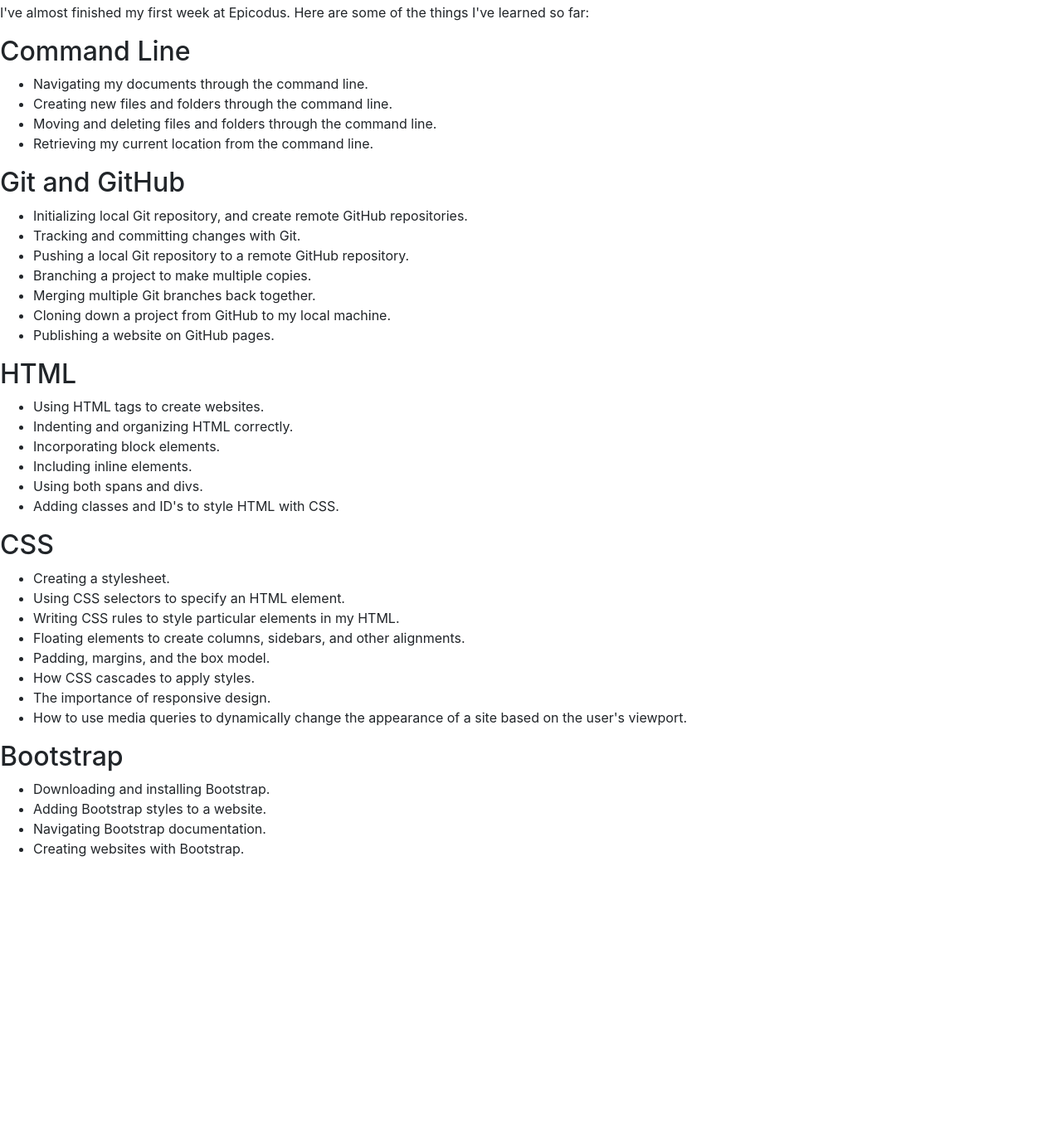
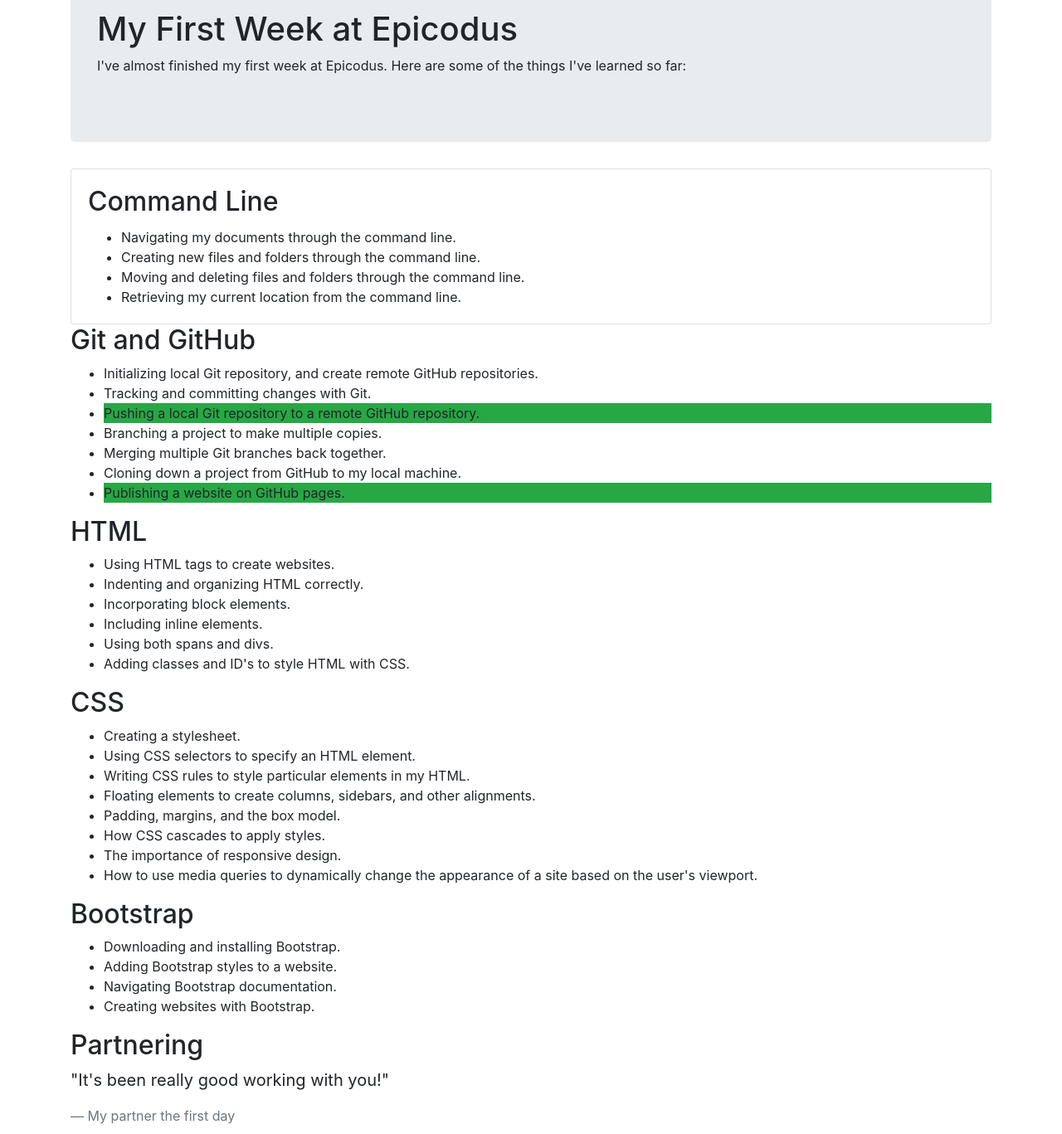
Before and after one commit to jeffchiudev/week-in-review, a plain HTML site: page index.html in a window 1280 px wide. Shown: the part 53-1420 px from the top of the page at 83% size. Before the commit the page ends 1104 px from the top, so only its background shows below. Drawn offline with Linux system fonts and the light colour scheme.

Commit message:
added multiple bootstrap.css elements

```diff
--- a/index.html
+++ b/index.html
@@ -1,30 +1,39 @@
 <!DOCTYPE html>
 <html lang="en-US">
+
 <head>
   <title>My First Week @ Epicodus</title>
   <link href="css/bootstrap.css" rel="stylesheet" type="text/css">
 </head>
+
 <body>
+  <div class="container">
+    <div class="jumbotron">
       <h1>My First Week at Epicodus</h1>
       <p>
         I've almost finished my first week at Epicodus. Here are some of the things I've learned so far:
       </p>
-  <h2>Command Line</h2>
-  <ul>
+    </div>
+    <div class="card">
+      <div class="card-body">
+        <h2 class="card-title">Command Line</h2>
+        <ul class="card-text">
           <li>Navigating my documents through the command line.</li>
           <li>Creating new files and folders through the command line.</li>
           <li>Moving and deleting files and folders through the command line.</li>
           <li>Retrieving my current location from the command line.</li>
         </ul>
+      </div>
+    </div>
     <h2>Git and GitHub</h2>
     <ul>
       <li>Initializing local Git repository, and create remote GitHub repositories.</li>
       <li>Tracking and committing changes with Git.</li>
-    <li>Pushing a local Git repository to a remote GitHub repository.</li>
+      <li class="bg-success">Pushing a local Git repository to a remote GitHub repository.</li>
       <li>Branching a project to make multiple copies.</li>
       <li>Merging multiple Git branches back together.</li>
       <li>Cloning down a project from GitHub to my local machine.</li>
-    <li>Publishing a website on GitHub pages.</li>
+      <li class="bg-success">Publishing a website on GitHub pages.</li>
     </ul>
     <h2>HTML</h2>
     <ul>
@@ -53,5 +62,12 @@
       <li>Navigating Bootstrap documentation.</li>
       <li>Creating websites with Bootstrap.</li>
     </ul>
+    <h2>Partnering</h2>
+      <blockquote class="blockquote">
+        <p>"It's been really good working with you!"</p>
+        <footer class="blockquote-footer">My partner the first day</footer>
+      </blockquote>
+  </div>
 </body>
+
 </html>
```
Lines whose indentation alone changed are shown as unchanged.
